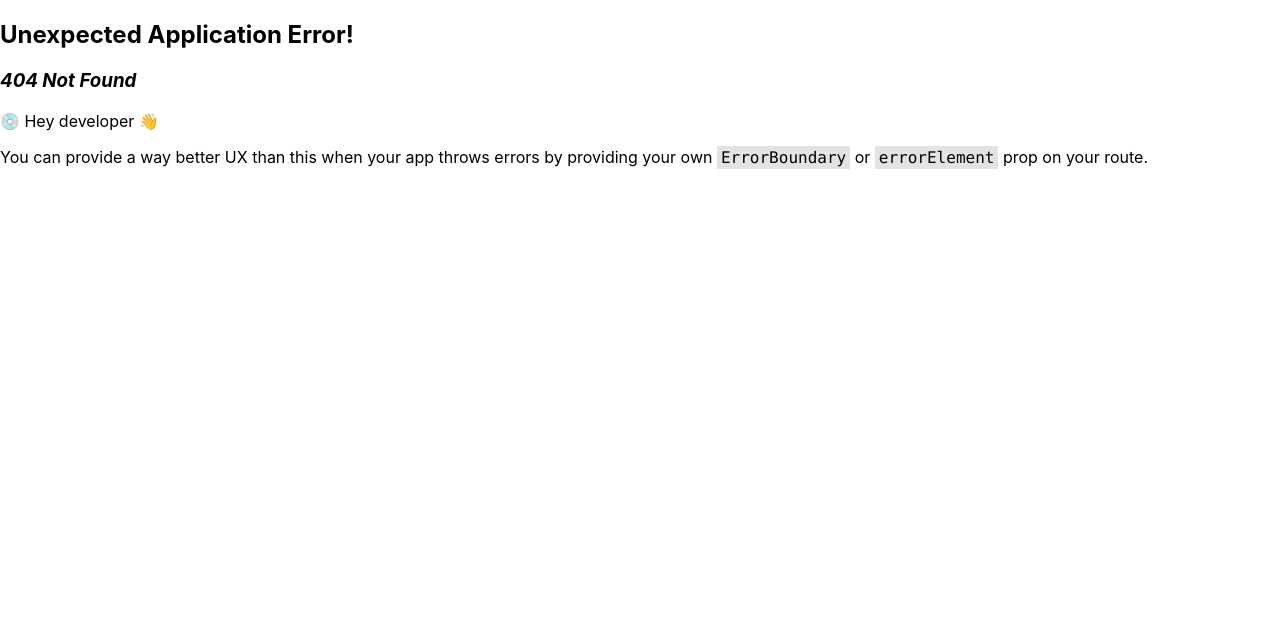
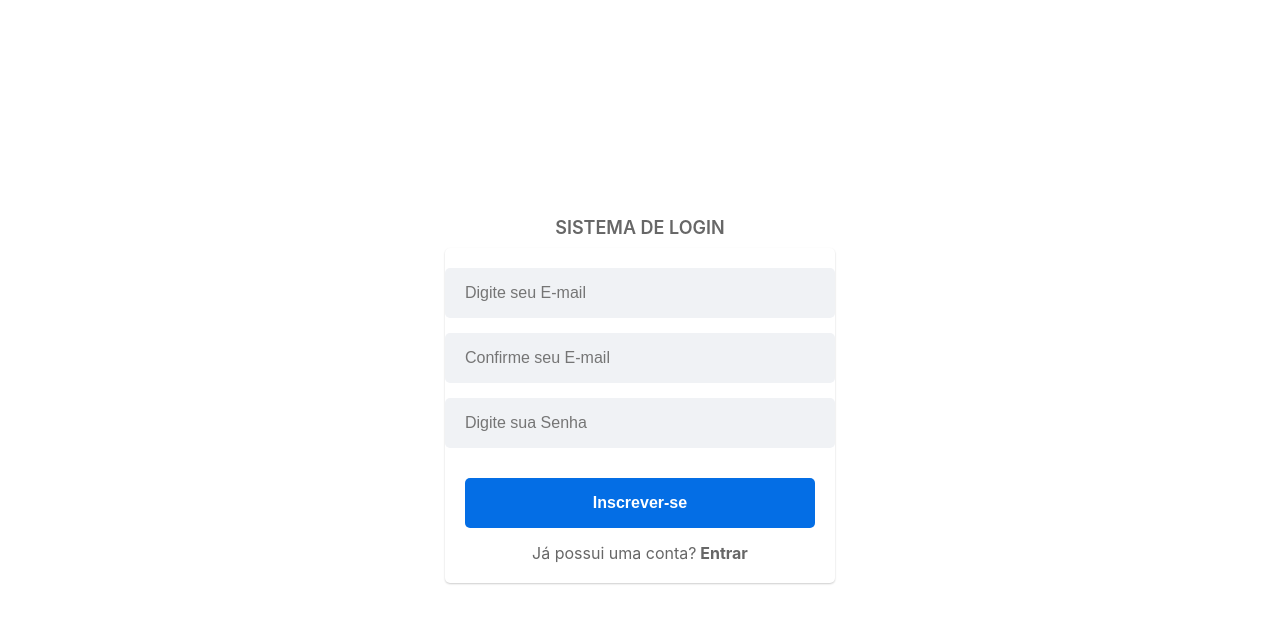
Before and after one commit to FuanCode/Gestao-Financeira, a React (Create React App) app: page /signup in a window 1280 px wide. Before the commit this address had no page. Shown: the top 624 px of the page. Built offline with nearby package versions, Linux system fonts and the light colour scheme.

Commit message:
added: view and route signup
added: view and route signup

```diff
--- a/src/components/LoginForm/LoginForm.tsx
+++ b/src/components/LoginForm/LoginForm.tsx
@@ -1,4 +1,4 @@
-import Signin from "../Signin"
+import Signin from "../SigninForm"
 
 
 const LoginForm = () => {
--- a/src/components/Signin/index.tsx
+++ b/src/components/SigninForm/index.tsx
@@ -3,13 +3,13 @@ import Input from "../Input";
 import Button from "../Button";
 import * as C from "./styles";
 import { Link, useNavigate } from "react-router-dom";
-import useAuth from "../../components/hooks/useAuth";
+import useAuth from "../hooks/useAuth";
 
 interface AuthData {
   signin?: (email: string, password: string) => string;
 }
 
-const Signin: React.FC = () => {
+const SigninForm: React.FC = () => {
 
   const authData = useAuth();
 
@@ -65,4 +65,4 @@ const Signin: React.FC = () => {
   );
 };
 
-export default Signin;
+export default SigninForm;
--- a/src/components/Signup/index.tsx
+++ b/src/components/SignupForm/index.tsx
@@ -3,13 +3,13 @@ import Input from "../Input";
 import Button from "../Button";
 import * as C from "./styles";
 import { Link, useNavigate } from "react-router-dom";
-import useAuth from "../../components/hooks/useAuth";
+import useAuth from "../hooks/useAuth";
 
 interface AuthData {
   signup?: (email: string, password: string) => string;
 }
 
-const Signup: React.FC = () => {
+const SignupForm: React.FC = () => {
   const [email, setEmail] = useState("");
   const [emailConf, setEmailConf] = useState("");
   const [senha, setSenha] = useState("");
@@ -79,4 +79,4 @@ const Signup: React.FC = () => {
   );
 };
 
-export default Signup;
+export default SignupForm;
--- a/src/index.tsx
+++ b/src/index.tsx
@@ -5,7 +5,7 @@ import App from './App';
 import {createBrowserRouter, RouterProvider} from "react-router-dom";
 import Home from './routes/Home/Home';
 import Login from './routes/Login/Login';
-
+import Signup from './routes/Signup/Signup';
 
 const routes = [
   {
@@ -19,6 +19,10 @@ const routes = [
         path: "/home",
         element: <Home/>
       },
+      {
+        path: "/signup",
+        element: <Signup/>
+      },
     ]
   }
 ];
--- /dev/null
+++ b/src/routes/Signup/Signup.tsx
@@ -0,0 +1,12 @@
+import SignupForm from "../../components/SignupForm"
+
+const Signup = () => {
+  return (
+
+    <div className=''>
+      <SignupForm/>
+    </div>
+  )
+}
+
+export default Signup
```
Also changed, not shown: src/components/SigninForm/styles.ts (renamed from src/components/Signin/styles.ts), src/components/SignupForm/styles.ts (renamed from src/components/Signup/styles.ts).
